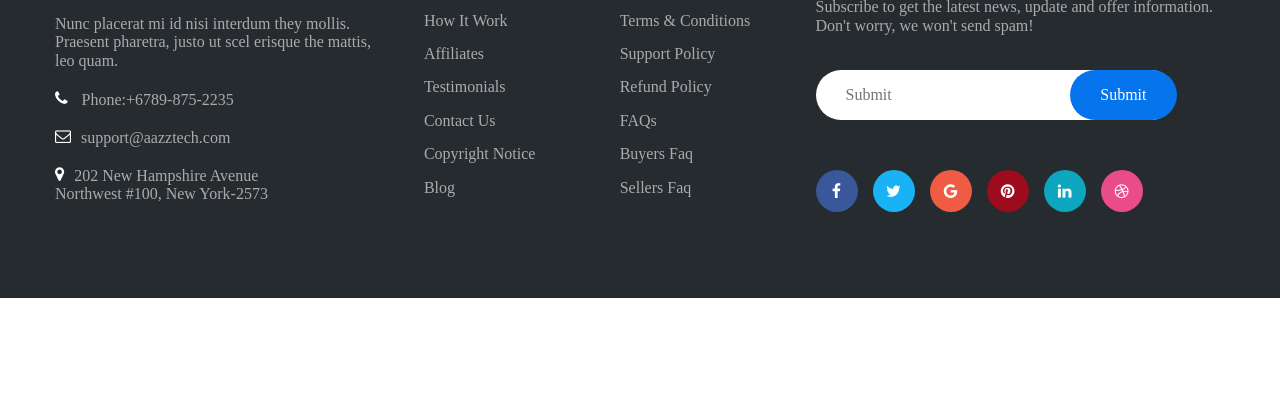
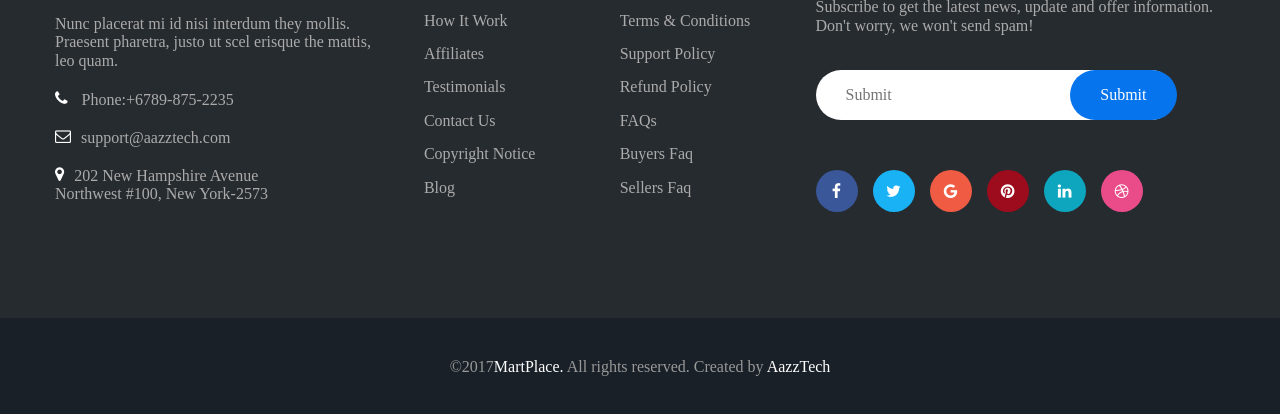
Before and after one commit to ilya-lunyov98/MartPlace, a website: page app/index.html in a window 1280 px wide. Shown: the part 10247-10661 px from the top of the page. Before the commit the page ends 10545 px from the top, so only its background shows below. Drawn offline with nearby package versions, Linux system fonts and the light colour scheme; files that its build step writes are made by us from their sources; files whose address does not match are found by name; a web font is replaced by a local one.

Commit message:
added footer end

```diff
--- a/app/index.html
+++ b/app/index.html
@@ -1398,6 +1398,11 @@
           </ul>
         </div>
       </div>
+      <div class="footer__end">
+        <div class="footer__container">
+          ©2017<span>MartPlace.</span> All rights reserved. Created by <span>AazzTech</span>
+        </div>
+      </div>
     </footer>
     <script src="https://ajax.googleapis.com/ajax/libs/jquery/3.4.1/jquery.min.js"></script>
     <script src="js/libs.min.js"></script>
--- a/app/scss/style.scss
+++ b/app/scss/style.scss
@@ -704,8 +704,6 @@
         align-items: center;
         width: calc(40%);
     }
-    &__items {
-    }
     &__item{
         margin-left: 0px;
         background-color: #fff;
@@ -732,9 +730,6 @@
     }
     &__item {
         text-align: center;
-    }
-    &__inner {
-
     }
     &__icon {
         width: 46px;
@@ -848,8 +843,6 @@
         padding: 100px 2px;
         width: calc(50%);
 
-    }
-    &__icon {
     }
     &__title {
         font-size: 36px;
@@ -1018,10 +1011,19 @@
         }
     &__comments {
         margin-left: 30px;
+        font-family: 'Quicksand'!important;
+        &::before{
+        font-family: 'icomoon' !important;
+
+        }
         }
     &__views {
         margin-left: 30px;
         padding-right: 20px;
+        font-family: 'Quicksand'!important;
+        &::before{
+        font-family: 'icomoon' !important;
+        }
         }
 
 }
@@ -1043,8 +1045,6 @@
         &_line{
             border-right: 1px solid #e8eaf3;
         }
-    }
-    &__icon {
     }
     &__descr {
         padding-top: 30px;
@@ -1105,7 +1105,7 @@
 //footer
 
 .footer {
-    padding: 70px 0px;
+    padding-top: 70px;
     background-color: #262b30;
     ul{
         color: #ffffff;
@@ -1120,6 +1120,7 @@
     }
     &__wrapper {
         display: flex;
+        padding-bottom: 90px;
     }
     .footer__white{
         color: #fff;
@@ -1207,6 +1208,18 @@
         display: flex;
         margin-top: 15px;
     }
+    &__end{
+        background-color: #192027;
+        display: flex;
+        justify-content: center;
+        padding: 40px 0px;
+    }
+    &__container{
+        color: #999999;
+        span{
+            color: #fff;
+        }
+    }
 }
 
 //footer end
```
